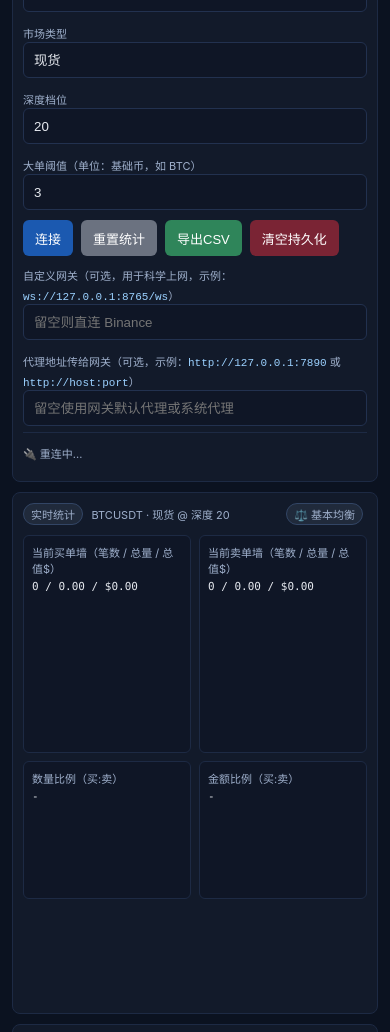
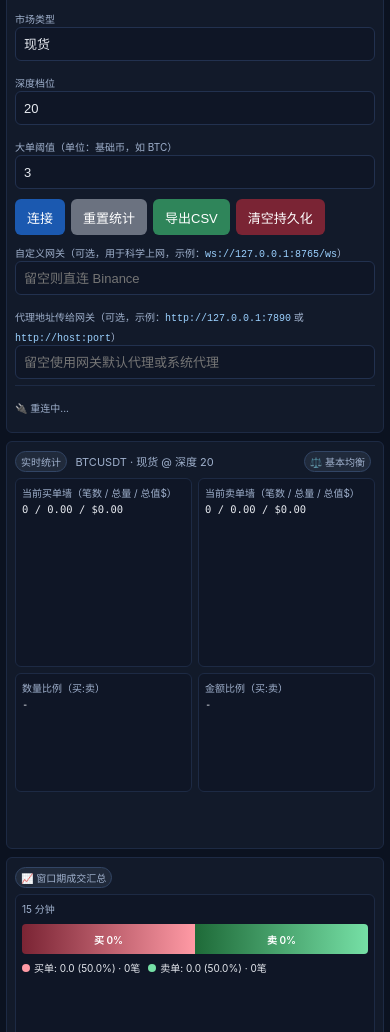
Before and after one commit to wzaiwei6/order-monitor, a plain HTML site: page index.html in a window 390 px wide. Shown: the part 122-1154 px from the top of the page. Drawn offline with Linux system fonts and the light colour scheme.

Commit message:
update height

```diff
--- a/index.html
+++ b/index.html
@@ -8,11 +8,17 @@
     body { font-family: -apple-system, BlinkMacSystemFont, Segoe UI, Roboto, Helvetica, Arial, sans-serif; margin: 12px; background: #0b1220; color: #e6e9ef; }
     h1 { font-size: 20px; margin: 0 0 6px; }
     .card { background: #121a2a; border: 1px solid #1d2a44; border-radius: 8px; padding: 10px; margin-bottom: 10px; }
-    .card-stats { min-height: 320px; }
-    .card-windows { min-height: 480px; }
+    .card-stats { min-height: 260px; }
+    .card-windows { min-height: 380px; }
     @media (max-width: 768px) {
-      .card-stats { min-height: 500px; }
-      .card-windows { min-height: 950px; }
+      body { margin: 6px; }
+      .card { padding: 8px; margin-bottom: 8px; border-radius: 6px; }
+      .card-stats { min-height: 390px; }
+      .card-windows { min-height: 720px; }
+      h1 { font-size: 18px; margin: 0 0 4px; }
+      .row { gap: 6px; }
+      .col { min-width: 200px; }
+      #status { min-height: 28px; max-height: 28px; font-size: 10px; }
     }
     .row { display: flex; gap: 10px; flex-wrap: wrap; align-items: flex-start; }
     .col { flex: 1; min-width: 280px; }
@@ -27,17 +33,37 @@
     .kpi { background: #0f1626; border: 1px solid #1d2a44; border-radius: 6px; padding: 8px; min-height: 80px; display: flex; flex-direction: column; overflow: hidden; }
     .kpi .label { font-size: 11px; color: #9fb0cc; }
     .kpi .value { font-size: 13px; margin-top: 4px; font-family: 'Monaco', 'Menlo', 'Consolas', monospace; word-break: break-word; line-height: 1.35; }
-    .kpi-wall { min-height: 120px; }
-    .kpi-ratio { min-height: 85px; }
-    .kpi-window { min-height: 95px; }
+    .kpi-wall { min-height: 105px; }
+    .kpi-ratio { min-height: 75px; }
+    .kpi-window { min-height: 85px; }
+    .kpi-chart { min-height: 120px; }
+    .chart-bar-container { margin-top: 8px; height: 30px; background: #0f1626; border-radius: 4px; overflow: hidden; display: flex; }
+    .chart-bar { height: 100%; transition: width 0.3s ease; display: flex; align-items: center; justify-content: center; font-size: 11px; font-weight: 600; }
+    .chart-bar.buy { background: linear-gradient(90deg, #7a2434, #ff9aa5); color: #fff; }
+    .chart-bar.sell { background: linear-gradient(90deg, #1e6a38, #76e0a6); color: #fff; }
+    .chart-legend { margin-top: 6px; display: flex; gap: 12px; font-size: 11px; }
+    .chart-legend-item { display: flex; align-items: center; gap: 4px; }
+    .chart-legend-dot { width: 8px; height: 8px; border-radius: 50%; }
+    .chart-legend-dot.buy { background: #ff9aa5; }
+    .chart-legend-dot.sell { background: #76e0a6; }
     @media (max-width: 768px) {
-      .kpi { min-height: 140px; }
-      .kpi-wall { min-height: 200px; }
-      .kpi-ratio { min-height: 120px; }
-      .kpi-window { min-height: 170px; }
-      .kpi .value { font-size: 11px; line-height: 1.3; }
-      .kpi .label { font-size: 11px; }
-      .grid { gap: 8px; }
+      .kpi { min-height: 125px; padding: 6px; }
+      .kpi-wall { min-height: 175px; }
+      .kpi-ratio { min-height: 105px; }
+      .kpi-window { min-height: 145px; }
+      .kpi-chart { min-height: 140px; }
+      .kpi .value { font-size: 10.5px; line-height: 1.25; margin-top: 3px; }
+      .kpi .label { font-size: 10px; }
+      .grid { gap: 6px; }
+      input, select { height: 34px; padding: 6px 8px; font-size: 13px; }
+      .btn { height: 34px; padding: 6px 10px; font-size: 12px; }
+      .pill { font-size: 10px; padding: 2px 5px; }
+      label { font-size: 10px; margin-bottom: 2px; }
+      table th, table td { padding: 4px 5px; font-size: 11px; }
+      .sep { margin: 3px 0; }
+      .small { font-size: 10px; }
+      .chart-bar { font-size: 10px; }
+      .chart-legend { font-size: 10px; gap: 8px; }
     }
     table { width: 100%; border-collapse: collapse; }
     th, td { padding: 6px 8px; border-bottom: 1px solid #1d2a44; font-size: 12px; font-variant-numeric: tabular-nums; }
@@ -85,14 +111,14 @@
         <label>大单阈值（单位：基础币，如 BTC）</label>
         <input id="threshold" type="number" step="0.1" value="3" />
       </div>
-      <div class="col" style="display:flex;align-items:flex-end;gap:8px;">
+      <div class="col" style="display:flex;align-items:flex-end;gap:6px;">
         <button class="btn" id="connectBtn">连接</button>
         <button class="btn" id="resetBtn" style="background:#6b7280;">重置统计</button>
         <button class="btn" id="exportBtn" style="background:#2f855a;">导出CSV</button>
         <button class="btn" id="clearStorageBtn" style="background:#7a2434;">清空持久化</button>
       </div>
     </div>
-    <div class="row" style="margin-top:8px; align-items:flex-end;">
+    <div class="row" style="margin-top:6px; align-items:flex-end;">
       <div class="col">
         <label>自定义网关（可选，用于科学上网，示例：<code>ws://127.0.0.1:8765/ws</code>）</label>
         <input id="gateway" placeholder="留空则直连 Binance" value="" />
@@ -109,7 +135,7 @@
   <div class="row">
     <div class="col">
       <div class="card card-stats">
-        <div style="display:flex;align-items:center;gap:8px;justify-content:space-between;">
+        <div style="display:flex;align-items:center;gap:6px;justify-content:space-between;">
           <div>
             <span class="pill neutral">实时统计</span>
             <span id="pairTitle" class="small muted"></span>
@@ -118,7 +144,7 @@
             <span id="powerBadge" class="pill neutral">⚖️ 基本均衡</span>
           </div>
         </div>
-        <div class="grid" style="margin-top:10px;">
+        <div class="grid" style="margin-top:6px;">
           <div class="kpi kpi-wall">
             <div class="label">当前买单墙（笔数 / 总量 / 总值$）</div>
             <div class="value" id="kpiBid">-</div>
@@ -141,7 +167,23 @@
       <div class="card card-windows">
         <span class="pill neutral">📈 窗口期成交汇总</span>
         <div class="grid" style="margin-top:6px;">
-          <div class="kpi kpi-window"><div class="label">15 分钟</div><div class="value" id="agg15m">-</div></div>
+          <div class="kpi kpi-chart" style="grid-column: 1 / -1;">
+            <div class="label">15 分钟</div>
+            <div class="chart-bar-container" id="chart15m">
+              <div class="chart-bar buy" style="width: 50%;">买 0</div>
+              <div class="chart-bar sell" style="width: 50%;">卖 0</div>
+            </div>
+            <div class="chart-legend">
+              <div class="chart-legend-item">
+                <span class="chart-legend-dot buy"></span>
+                <span id="legend15mBuy">买单: 0 (0%)</span>
+              </div>
+              <div class="chart-legend-item">
+                <span class="chart-legend-dot sell"></span>
+                <span id="legend15mSell">卖单: 0 (0%)</span>
+              </div>
+            </div>
+          </div>
           <div class="kpi kpi-window"><div class="label">1 小时</div><div class="value" id="agg1h">-</div></div>
           <div class="kpi kpi-window"><div class="label">24 小时</div><div class="value" id="agg24h">-</div></div>
           <div class="kpi kpi-window"><div class="label">48 小时</div><div class="value" id="agg48h">-</div></div>
@@ -501,8 +543,36 @@
     function renderWindowsAgg() {
       const agg = aggregateWindows();
       for (const w of windows) {
-        const el = document.getElementById(w.id);
-        if (el && agg[w.id]) el.innerHTML = agg[w.id].html;
+        if (w.id === 'agg15m') {
+          // 15分钟用图形化显示
+          const data = agg[w.id];
+          if (data) {
+            const total = data.buyQty + data.sellQty;
+            const buyPct = total > 0 ? (data.buyQty / total * 100) : 50;
+            const sellPct = total > 0 ? (data.sellQty / total * 100) : 50;
+
+            const chartContainer = document.getElementById('chart15m');
+            if (chartContainer) {
+              const buyBar = chartContainer.querySelector('.chart-bar.buy');
+              const sellBar = chartContainer.querySelector('.chart-bar.sell');
+              if (buyBar && sellBar) {
+                buyBar.style.width = buyPct + '%';
+                sellBar.style.width = sellPct + '%';
+                buyBar.textContent = total > 0 ? `买 ${fmt(buyPct, 1)}%` : '买 0%';
+                sellBar.textContent = total > 0 ? `卖 ${fmt(sellPct, 1)}%` : '卖 0%';
+              }
+            }
+
+            const legendBuy = document.getElementById('legend15mBuy');
+            const legendSell = document.getElementById('legend15mSell');
+            if (legendBuy) legendBuy.textContent = `买单: ${fmt(data.buyQty, 1)} (${fmt(buyPct, 1)}%) · ${data.buyCnt}笔`;
+            if (legendSell) legendSell.textContent = `卖单: ${fmt(data.sellQty, 1)} (${fmt(sellPct, 1)}%) · ${data.sellCnt}笔`;
+          }
+        } else {
+          // 其他时间窗口保持文字显示
+          const el = document.getElementById(w.id);
+          if (el && agg[w.id]) el.innerHTML = agg[w.id].html;
+        }
       }
     }
 
```
